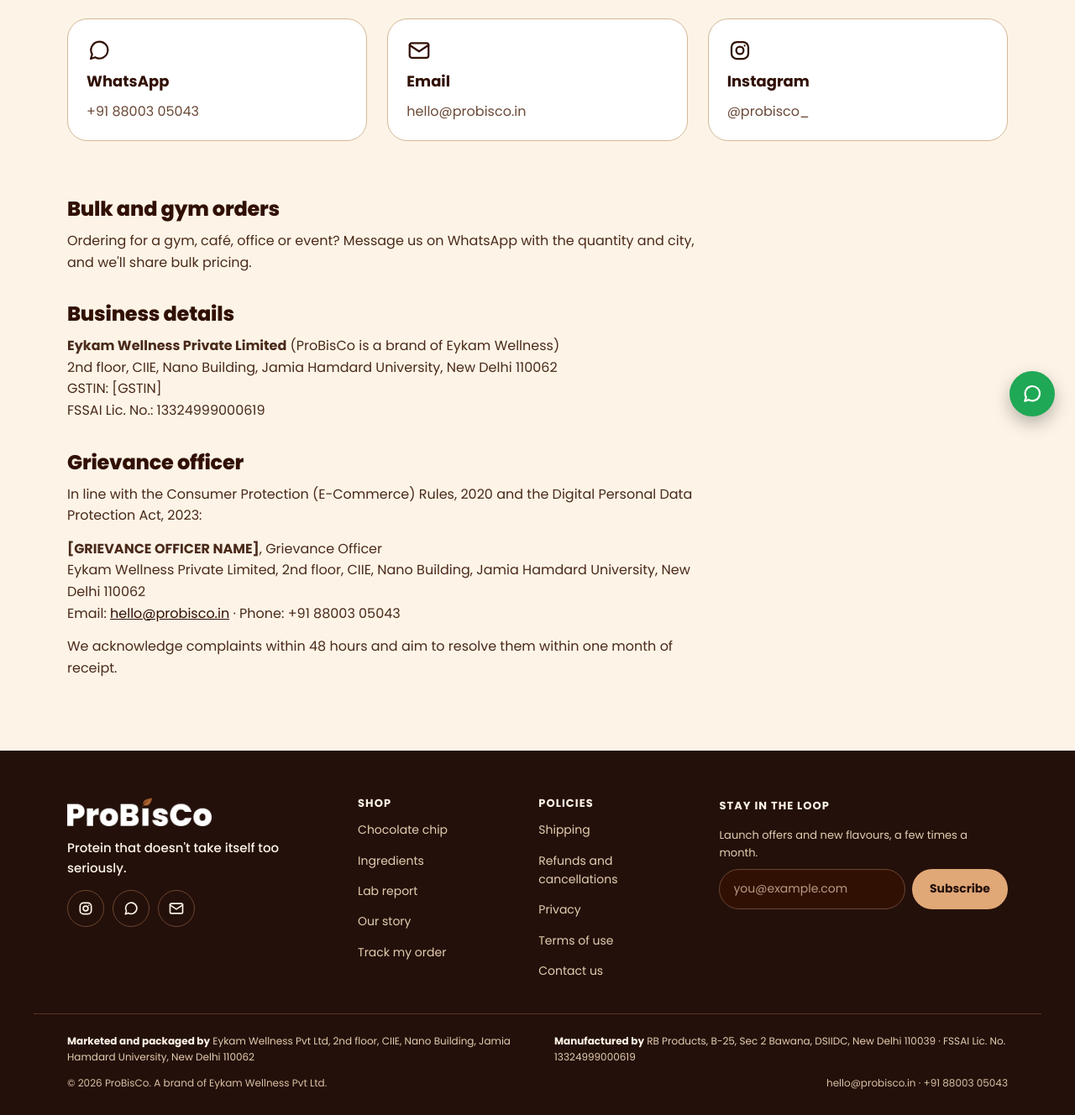
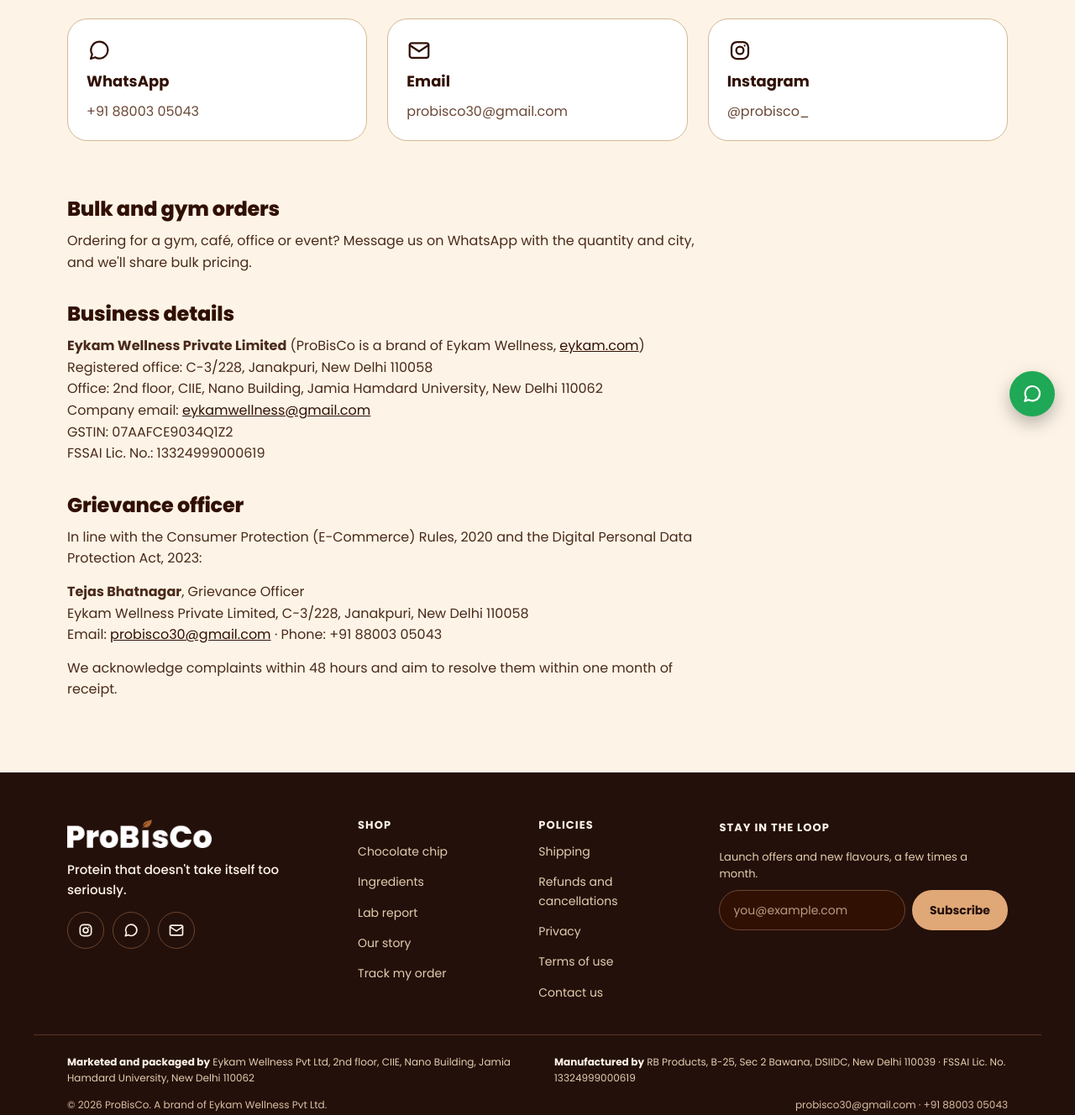
Before and after one commit to probisco-site/probisco-site, a plain HTML site: page public/contact/index.html in a window 1280 px wide. Shown: the part 280-1608 px from the top of the page at 84% size. Drawn offline with Linux system fonts and the light colour scheme.

Commit message:
Add company details, GSTIN, grievance officer and contact email
Co-Authored-By: Claude Opus 5.5 <noreply@anthropic.com>
Claude-Session: https://claude.ai/code/session_01GjF8HtQsecmhGeZKTZW6NW

```diff
--- a/public/contact/index.html
+++ b/public/contact/index.html
@@ -46,17 +46,17 @@
 <div class="page-title"><h1>Contact us</h1><p class="lead">The fastest way to reach us is WhatsApp. We reply Monday to Saturday, 10 AM to 6 PM.</p></div>
 <div class="cards-3" style="margin:24px 0">
 <a class="card" href="https://wa.me/918800305043" target="_blank" rel="noopener" style="text-decoration:none;display:flex;flex-direction:column;gap:8px"><svg aria-hidden="true" width="30" height="30" viewBox="0 0 24 24" fill="none" stroke="currentColor" stroke-width="1.8" stroke-linecap="round" stroke-linejoin="round"><path d="M4 20l1.4-4.2A8 8 0 1 1 8.2 18.6L4 20z"/></svg><b style="font-size:18px">WhatsApp</b><span class="muted">+91 88003 05043</span></a>
-<a class="card" href="mailto:hello@probisco.in" style="text-decoration:none;display:flex;flex-direction:column;gap:8px"><svg aria-hidden="true" width="30" height="30" viewBox="0 0 24 24" fill="none" stroke="currentColor" stroke-width="1.8" stroke-linecap="round" stroke-linejoin="round"><rect x="3" y="5" width="18" height="14" rx="2"/><path d="M3 7l9 6 9-6"/></svg><b style="font-size:18px">Email</b><span class="muted">hello@probisco.in</span></a>
+<a class="card" href="mailto:probisco30@gmail.com" style="text-decoration:none;display:flex;flex-direction:column;gap:8px"><svg aria-hidden="true" width="30" height="30" viewBox="0 0 24 24" fill="none" stroke="currentColor" stroke-width="1.8" stroke-linecap="round" stroke-linejoin="round"><rect x="3" y="5" width="18" height="14" rx="2"/><path d="M3 7l9 6 9-6"/></svg><b style="font-size:18px">Email</b><span class="muted">probisco30@gmail.com</span></a>
 <a class="card" href="https://www.instagram.com/probisco_/" target="_blank" rel="noopener" style="text-decoration:none;display:flex;flex-direction:column;gap:8px"><svg aria-hidden="true" width="30" height="30" viewBox="0 0 24 24" fill="none" stroke="currentColor" stroke-width="1.8" stroke-linecap="round" stroke-linejoin="round"><rect x="4" y="4" width="16" height="16" rx="5"/><circle cx="12" cy="12" r="3.5"/><path d="M16.5 7.5h.01"/></svg><b style="font-size:18px">Instagram</b><span class="muted">@probisco_</span></a>
 </div>
 <article class="prose">
 <h2>Bulk and gym orders</h2>
 <p>Ordering for a gym, café, office or event? Message us on WhatsApp with the quantity and city, and we'll share bulk pricing.</p>
 <h2>Business details</h2>
-<p><strong>Eykam Wellness Private Limited</strong> (ProBisCo is a brand of Eykam Wellness)<br>2nd floor, CIIE, Nano Building, Jamia Hamdard University, New Delhi 110062<br>GSTIN: [GSTIN]<br>FSSAI Lic. No.: 13324999000619</p>
+<p><strong>Eykam Wellness Private Limited</strong> (ProBisCo is a brand of Eykam Wellness, <a href="https://eykam.com" target="_blank" rel="noopener">eykam.com</a>)<br>Registered office: C-3/228, Janakpuri, New Delhi 110058<br>Office: 2nd floor, CIIE, Nano Building, Jamia Hamdard University, New Delhi 110062<br>Company email: <a href="mailto:eykamwellness@gmail.com">eykamwellness@gmail.com</a><br>GSTIN: 07AAFCE9034Q1Z2<br>FSSAI Lic. No.: 13324999000619</p>
 <h2 id="grievance">Grievance officer</h2>
 <p>In line with the Consumer Protection (E-Commerce) Rules, 2020 and the Digital Personal Data Protection Act, 2023:</p>
-<p><strong>[GRIEVANCE OFFICER NAME]</strong>, Grievance Officer<br>Eykam Wellness Private Limited, 2nd floor, CIIE, Nano Building, Jamia Hamdard University, New Delhi 110062<br>Email: <a href="mailto:hello@probisco.in">hello@probisco.in</a> · Phone: +91 88003 05043</p>
+<p><strong>Tejas Bhatnagar</strong>, Grievance Officer<br>Eykam Wellness Private Limited, C-3/228, Janakpuri, New Delhi 110058<br>Email: <a href="mailto:probisco30@gmail.com">probisco30@gmail.com</a> · Phone: +91 88003 05043</p>
 <p>We acknowledge complaints within 48 hours and aim to resolve them within one month of receipt.</p>
 </article>
 </div>
@@ -69,7 +69,7 @@
 <div class="socials">
 <a href="https://www.instagram.com/probisco_/" aria-label="ProBisCo on Instagram" rel="noopener" target="_blank"><svg aria-hidden="true" width="20" height="20" viewBox="0 0 24 24" fill="none" stroke="currentColor" stroke-width="2" stroke-linecap="round" stroke-linejoin="round"><rect x="4" y="4" width="16" height="16" rx="5"/><circle cx="12" cy="12" r="3.5"/><path d="M16.5 7.5h.01"/></svg></a>
 <a href="https://wa.me/918800305043" aria-label="Chat with ProBisCo on WhatsApp" rel="noopener" target="_blank"><svg aria-hidden="true" width="20" height="20" viewBox="0 0 24 24" fill="none" stroke="currentColor" stroke-width="2" stroke-linecap="round" stroke-linejoin="round"><path d="M4 20l1.4-4.2A8 8 0 1 1 8.2 18.6L4 20z"/></svg></a>
-<a href="mailto:hello@probisco.in" aria-label="Email ProBisCo"><svg aria-hidden="true" width="20" height="20" viewBox="0 0 24 24" fill="none" stroke="currentColor" stroke-width="2" stroke-linecap="round" stroke-linejoin="round"><rect x="3" y="5" width="18" height="14" rx="2"/><path d="M3 7l9 6 9-6"/></svg></a>
+<a href="mailto:probisco30@gmail.com" aria-label="Email ProBisCo"><svg aria-hidden="true" width="20" height="20" viewBox="0 0 24 24" fill="none" stroke="currentColor" stroke-width="2" stroke-linecap="round" stroke-linejoin="round"><rect x="3" y="5" width="18" height="14" rx="2"/><path d="M3 7l9 6 9-6"/></svg></a>
 </div>
 </div>
 <div class="foot-col"><h2>Shop</h2>
@@ -99,7 +99,7 @@
 <div class="wrap foot-legal">
 <div><strong>Marketed and packaged by</strong> Eykam Wellness Pvt Ltd, 2nd floor, CIIE, Nano Building, Jamia Hamdard University, New Delhi 110062</div>
 <div><strong>Manufactured by</strong> RB Products, B-25, Sec 2 Bawana, DSIIDC, New Delhi 110039 · FSSAI Lic. No. 13324999000619</div>
-<div class="foot-bottom"><span>© <span data-year>2026</span> ProBisCo. A brand of Eykam Wellness Pvt Ltd.</span><span>hello@probisco.in · +91 88003 05043</span></div>
+<div class="foot-bottom"><span>© <span data-year>2026</span> ProBisCo. A brand of Eykam Wellness Pvt Ltd.</span><span>probisco30@gmail.com · +91 88003 05043</span></div>
 </div>
 </footer>
 <a class="wa-float" href="https://wa.me/918800305043" target="_blank" rel="noopener" aria-label="Chat with us on WhatsApp"><svg aria-hidden="true" width="26" height="26" viewBox="0 0 24 24" fill="none" stroke="currentColor" stroke-width="2" stroke-linecap="round" stroke-linejoin="round"><path d="M4 20l1.4-4.2A8 8 0 1 1 8.2 18.6L4 20z"/></svg></a>
```
Also changed, not shown: public/404.html (+2 -2 lines), public/checkout/index.html (+2 -2 lines), public/chocolate-chip-protein-cookies/index.html (+2 -2 lines), public/index.html (+3 -3 lines), public/lab-report/index.html (+2 -2 lines), public/order-confirmed/index.html (+3 -3 lines), public/privacy-policy/index.html (+3 -3 lines), public/refund-policy/index.html (+4 -4 lines), public/shipping-policy/index.html (+3 -3 lines), public/terms/index.html (+3 -3 lines), public/track-order/index.html (+2 -2 lines), 1 other file.
